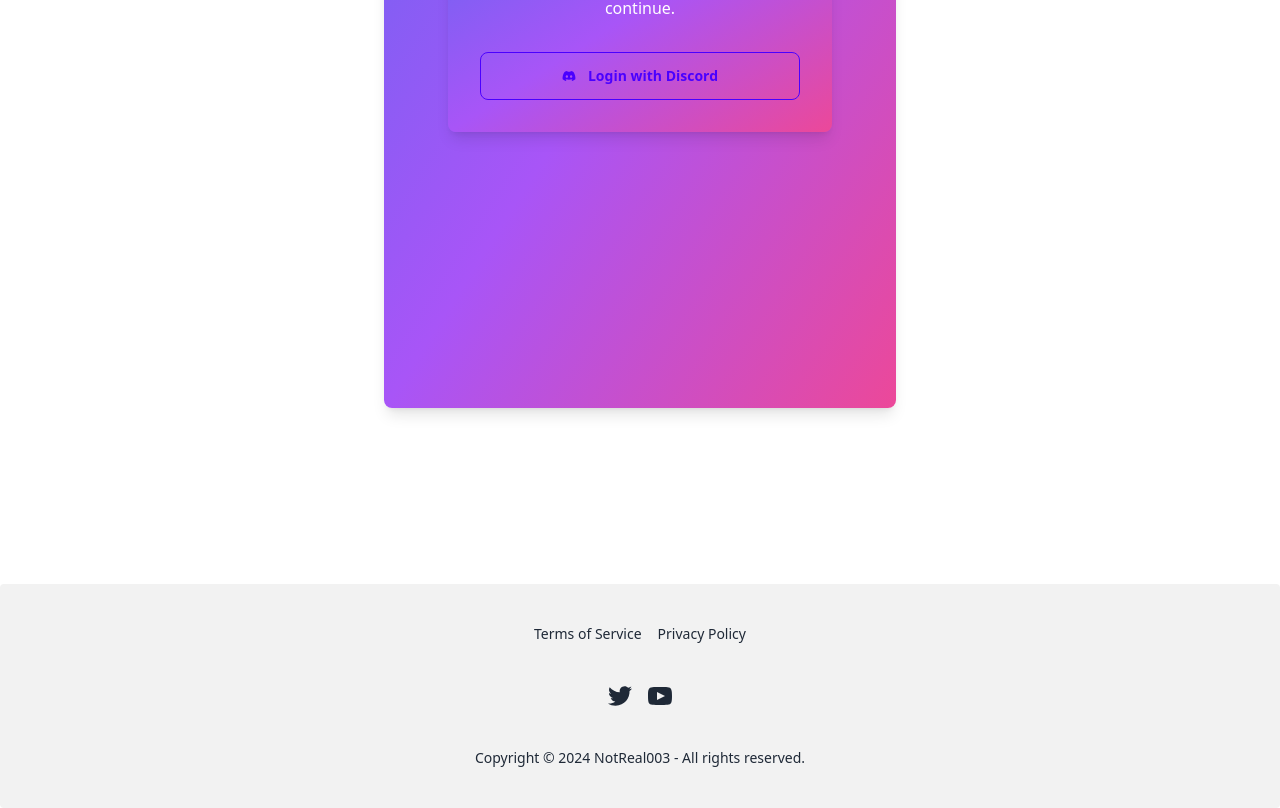
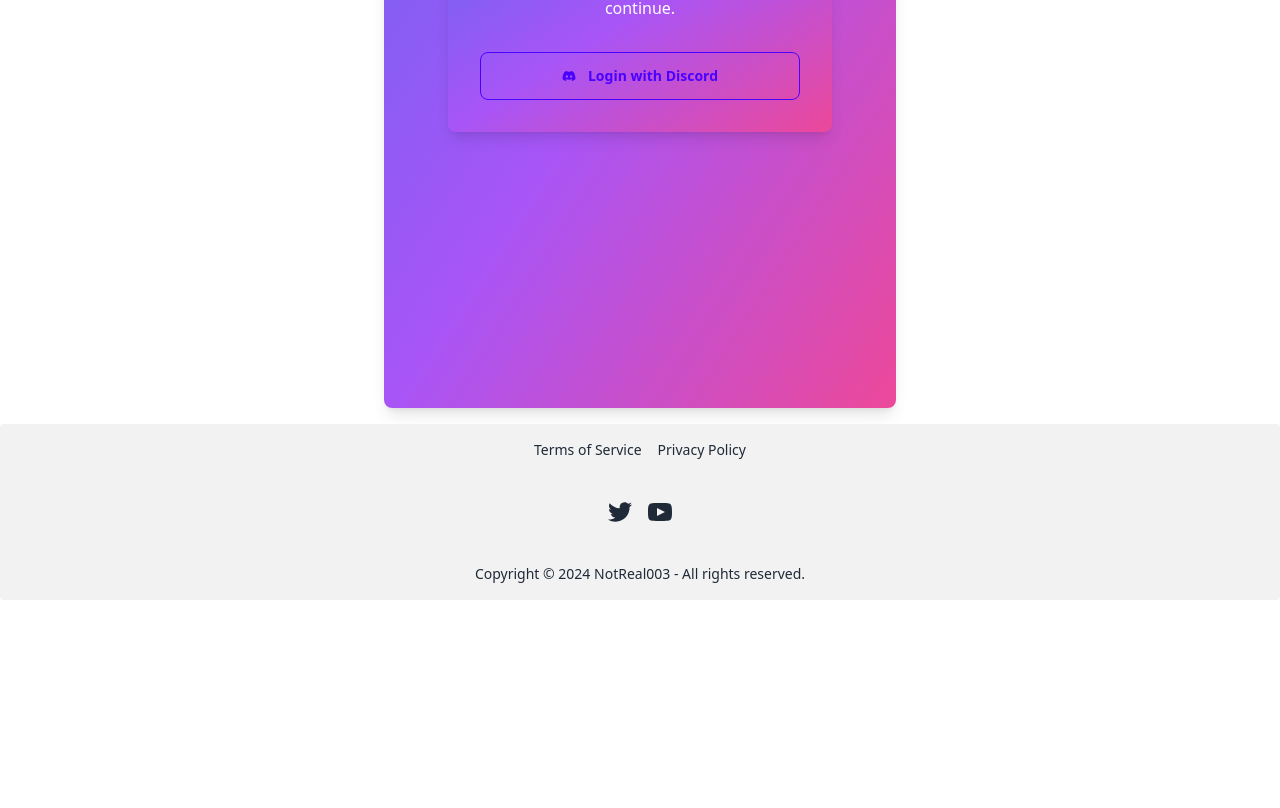
Before and after one commit to NotReal003/REQUEST-MANAGEMENT-SYSTEM, a React (Create React App) app: page /login in a window 1280 px wide. Shown: the part 544-1352 px from the top of the page. After the commit the page ends 1144 px from the top, so only its background shows below. Built offline with nearby package versions, Linux system fonts and the light colour scheme; no server answers.

Commit message:
Footer updates

```diff
--- a/src/components/Footer.jsx
+++ b/src/components/Footer.jsx
@@ -4,7 +4,7 @@ import { Link } from 'react-router-dom';
 
 const Footer = () => {
   return (
-    <footer className="footer footer-center bg-base-200 text-base-content rounded p-10 mt-40">
+    <footer className="footer footer-center bg-base-200 text-base-content rounded p-4">
       <nav className="grid grid-flow-col gap-4">
         <Link to="https://support.notreal003.xyz/terms" className="link link-hover hover:underline">Terms of Service</Link>
         <Link to="https://support.notreal003.xyz/privacy" className="link link-hover hover:underline">Privacy Policy</Link>
```
Also changed, not shown: 1 other file (tests, documents, lock files or other folders).
